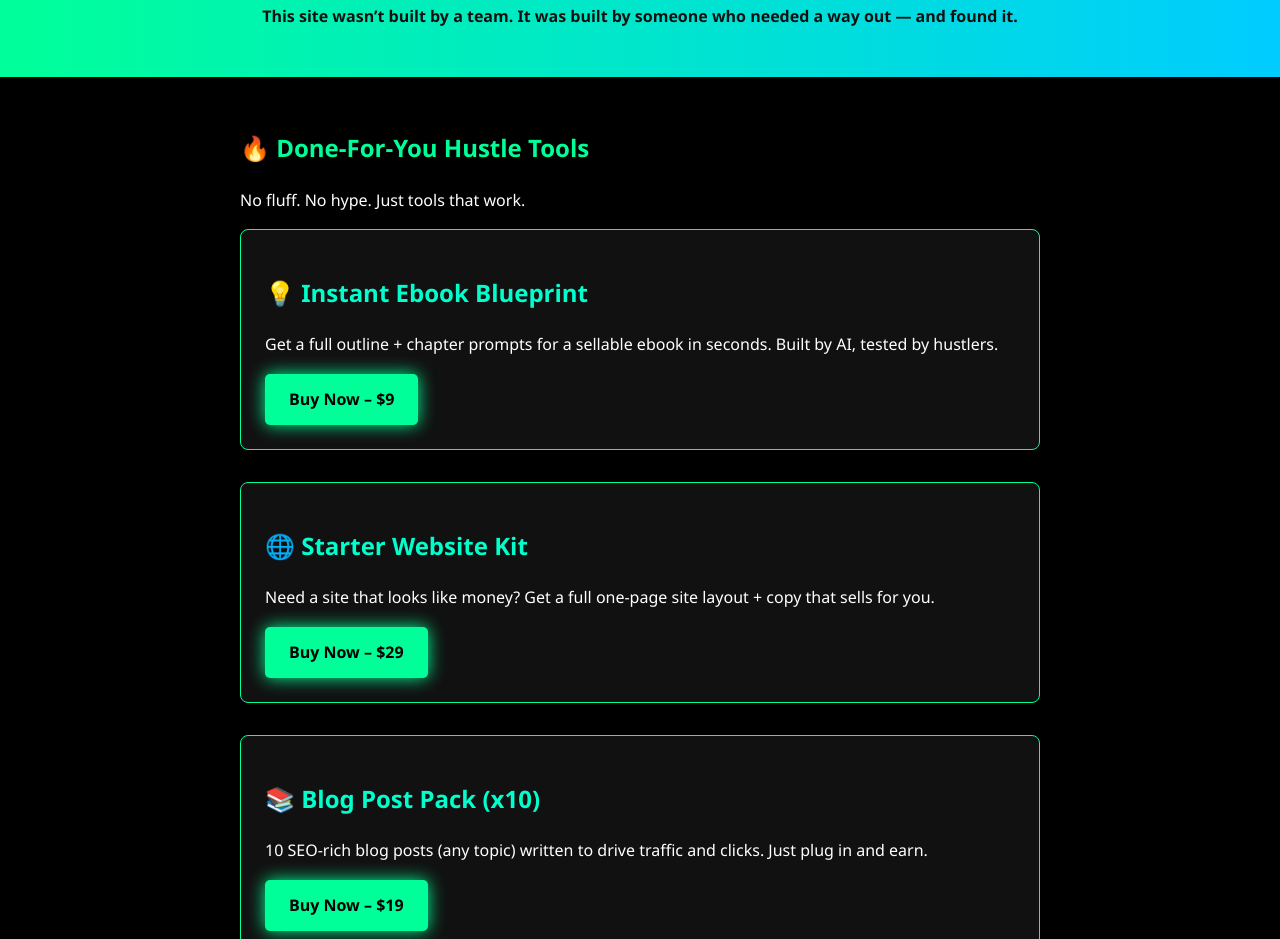
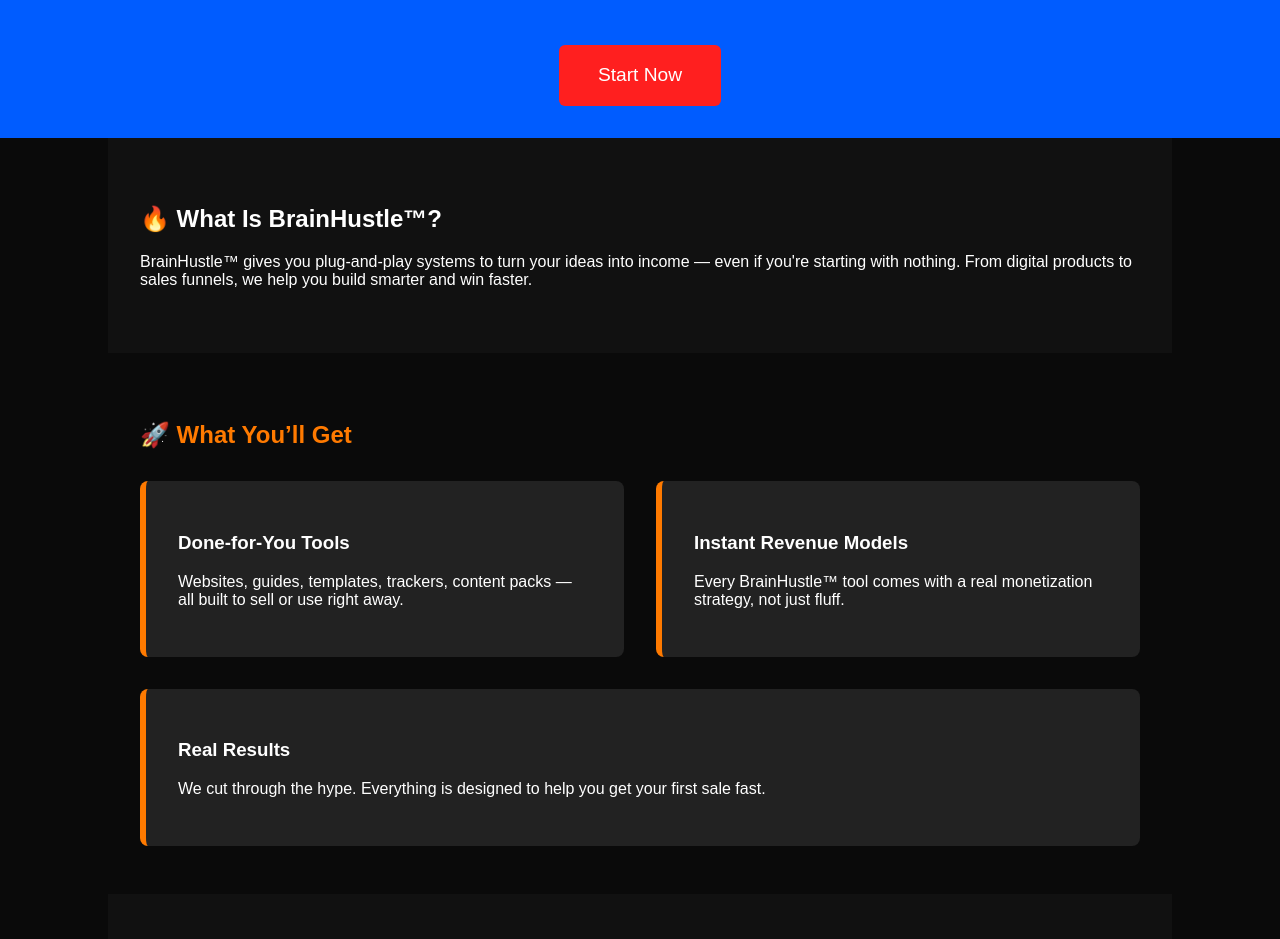
Before and after one commit to crapsedge/brainhustle, a plain HTML site: page index.html in a window 1280 px wide. Shown: the part 121-1060 px from the top of the page. Drawn offline with Linux system fonts and the light colour scheme.

Commit message:
Update index.html

```diff
--- a/index.html
+++ b/index.html
@@ -3,126 +3,110 @@
 <head>
   <meta charset="UTF-8" />
   <meta name="viewport" content="width=device-width, initial-scale=1.0"/>
-  <title>BrainHustle™ – Real Tools. Real Hustle.</title>
+  <title>BrainHustle™ – Build Smarter. Win Bigger.</title>
   <style>
     body {
       margin: 0;
-      background: black;
-      color: white;
-      font-family: 'Segoe UI', Tahoma, Geneva, Verdana, sans-serif;
-      line-height: 1.6;
+      font-family: 'Arial', sans-serif;
+      background-color: #0A0A0A;
+      color: #FFFFFF;
     }
-
     header {
-      background: linear-gradient(to right, #00ff99, #00ccff);
+      background-color: #005CFF;
       padding: 2em;
       text-align: center;
     }
-
     header h1 {
+      font-size: 2.5em;
       margin: 0;
-      font-size: 3em;
-      color: black;
     }
-
     header p {
-      color: #111;
+      font-size: 1.2em;
+      color: #FF7A00;
+    }
+    .cta-button {
+      background-color: #FF1F1F;
+      color: #fff;
+      padding: 1em 2em;
+      font-size: 1.2em;
+      border: none;
+      border-radius: 6px;
+      margin-top: 1.5em;
+      cursor: pointer;
+    }
+    .section {
+      padding: 3em 2em;
+      max-width: 1000px;
+      margin: auto;
+    }
+    .section:nth-child(even) {
+      background-color: #111;
+    }
+    .highlight {
+      color: #FF7A00;
       font-weight: bold;
     }
-
-    section {
+    .features {
+      display: flex;
+      flex-wrap: wrap;
+      gap: 2em;
+      margin-top: 2em;
+    }
+    .feature {
+      flex: 1 1 300px;
+      background-color: #222;
       padding: 2em;
-      max-width: 800px;
-      margin: auto;
-    }
-
-    .highlight {
-      color: #00ff99;
-      font-weight: bold;
-    }
-
-    .product {
-      background-color: #111;
-      margin-bottom: 2em;
-      padding: 1.5em;
-      border: 1px solid #00ff99;
+      border-left: 6px solid #FF7A00;
       border-radius: 8px;
     }
-
-    .product h2 {
-      color: #00ffcc;
-    }
-
-    .product p {
-      margin-bottom: 1em;
-    }
-
-    .buy-button {
-      background: #00ff99;
-      color: black;
-      font-weight: bold;
-      padding: 0.8em 1.5em;
-      border: none;
-      border-radius: 5px;
-      cursor: pointer;
-      text-decoration: none;
-      display: inline-block;
-    }
-
     footer {
-      background: #111;
+      background-color: #000;
+      color: #999;
       text-align: center;
       padding: 2em;
-      color: gray;
       font-size: 0.9em;
-    }
-
-    .animated-glow {
-      animation: glow 2s infinite alternate;
-    }
-
-    @keyframes glow {
-      from {
-        box-shadow: 0 0 5px #00ff99;
-      }
-      to {
-        box-shadow: 0 0 20px #00ff99;
-      }
     }
   </style>
 </head>
 <body>
+
 <header>
   <h1>BrainHustle™</h1>
-    <p>This site wasn’t built by a team. It was built by someone who needed a way out — and found it.</p>
+  <p><span class="highlight">Dominate Your Hustle</span> with Bold Strategy, Smart Tools & Real Profits</p>
+  <button class="cta-button">Start Now</button>
 </header>
 
-  <section>
-    <h2 class="highlight">🔥 Done-For-You Hustle Tools</h2>
-    <p>No fluff. No hype. Just tools that work.</p>
+<section class="section">
+  <h2>🔥 What Is BrainHustle™?</h2>
+  <p>BrainHustle™ gives you plug-and-play systems to turn your ideas into income — even if you're starting with nothing. From digital products to sales funnels, we help you build smarter and win faster.</p>
+</section>
 
-    <div class="product">
-      <h2>💡 Instant Ebook Blueprint</h2>
-      <p>Get a full outline + chapter prompts for a sellable ebook in seconds. Built by AI, tested by hustlers.</p>
-      <a href="https://buy.stripe.com/test1" class="buy-button animated-glow">Buy Now – $9</a>
+<section class="section">
+  <h2 class="highlight">🚀 What You’ll Get</h2>
+  <div class="features">
+    <div class="feature">
+      <h3>Done-for-You Tools</h3>
+      <p>Websites, guides, templates, trackers, content packs — all built to sell or use right away.</p>
     </div>
-
-    <div class="product">
-      <h2>🌐 Starter Website Kit</h2>
-      <p>Need a site that looks like money? Get a full one-page site layout + copy that sells for you.</p>
-      <a href="https://buy.stripe.com/test2" class="buy-button animated-glow">Buy Now – $29</a>
+    <div class="feature">
+      <h3>Instant Revenue Models</h3>
+      <p>Every BrainHustle™ tool comes with a real monetization strategy, not just fluff.</p>
     </div>
-
-    <div class="product">
-      <h2>📚 Blog Post Pack (x10)</h2>
-      <p>10 SEO-rich blog posts (any topic) written to drive traffic and clicks. Just plug in and earn.</p>
-      <a href="https://buy.stripe.com/test3" class="buy-button animated-glow">Buy Now – $19</a>
+    <div class="feature">
+      <h3>Real Results</h3>
+      <p>We cut through the hype. Everything is designed to help you get your first sale fast.</p>
+    </div>
   </div>
 </section>
 
+<section class="section">
+  <h2>💡 Why BrainHustle™ Works</h2>
+  <p>Because it’s built around <span class="highlight">human psychology</span>, <span class="highlight">AI automation</span>, and <span class="highlight">no-BS business tactics</span>. This isn't another course. This is your shortcut to building fast and earning smarter.</p>
+</section>
+
 <footer>
-    <p>Everything here was built from scratch. No hype. Just hustle. Every word is here to help you win.</p>
-    <p>&copy; 2025 BrainHustle™</p>
+  &copy; 2025 BrainHustle™. All rights reserved. Built with hustle, powered by results.
 </footer>
+
 </body>
 </html>
```
Lines whose indentation alone changed are shown as unchanged.
